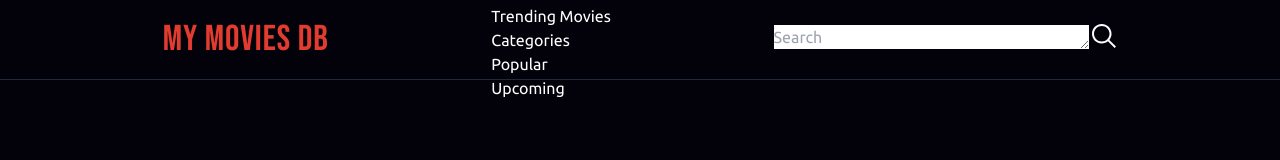
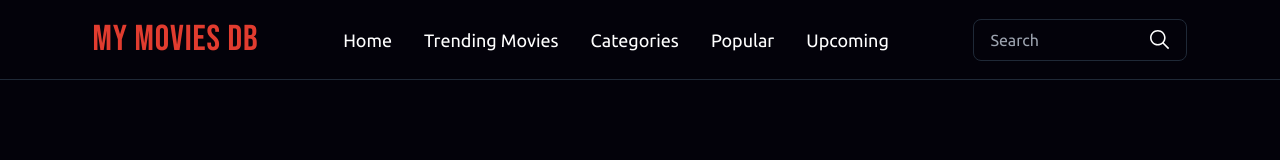
Before and after one commit to EFDillmann/my-movie-db, a website: page index.html in a window 1280 px wide. Drawn offline with Linux system fonts and the light colour scheme.

Commit message:
favicon and navbar

```diff
--- a/index.html
+++ b/index.html
@@ -4,6 +4,8 @@
     <meta charset="UTF-8">
     <meta name="viewport" content="width=device-width, initial-scale=1.0">
     <title>My Movie DB</title>
+    <!-- FavIcon -->
+    <link rel="shortcut icon" href="./assets/svg/fav.svg" type="image/x-icon">
     <!-- Styles -->
     <link rel="stylesheet" href="./src/styles/output.css">
     <!-- Font -->
@@ -14,19 +16,19 @@
 <body class="bg-myDark font-Ubuntu text-white">
     <header class="h-20 border-b border-gray-800">
         <nav class="h-full flex justify-evenly items-center">
-            <img class="desktop:hidden" src="./assets/svg/toggle-icon.svg" alt="toggle menu">
-            <h1 class="text-4xl font-Bebas font-medium text-myRed leading-8 tracking-wide">MY MOVIES DB</h1>
-            <img class="h-6 w-6 desktop:hidden" src="./assets/svg/search-icon.svg" alt="search icon">
-            <ul class="hidden desktop:block">
+            <img class="md:hidden" src="./assets/svg/toggle-icon.svg" alt="toggle menu">
+            <h1 class="text-4xl font-Bebas font-medium text-myRed leading-8 tracking-wide md:my-2 md:ml-2">MY MOVIES DB</h1>
+            <img class="h-6 w-6 md:hidden" src="./assets/svg/search-icon.svg" alt="search icon">
+            <ul class="hidden md:max-w-[578px] md:flex md:justify-center md:flex-row md:flex-wrap md:gap-8 md:font-normal md:text-lg md:leading-5">
                 <li>Home</li>
                 <li>Trending Movies</li>
                 <li>Categories</li>
                 <li>Popular</li>
                 <li>Upcoming</li>
             </ul>
-            <div id="search" class="hidden desktop:block">
-                <textarea name="" id="" cols="30" rows="1" placeholder="Search"></textarea>
-                <button><img src="./assets/svg/search-icon.svg" alt=""></button>
+            <div id="search" class="hidden md:flex md:items-center md:border md:border-gray-800 md:rounded-lg md:px-4 md:py-2 md:my-2 md:mr-2">
+                <textarea class="resize-none bg-transparent w-40" cols="30" rows="1" placeholder="Search"></textarea>
+                <button class="h-5 w-5"><img src="./assets/svg/search-icon.svg" alt=""></button>
             </div>
         </nav>
     </header>
--- a/tailwind.config.js
+++ b/tailwind.config.js
@@ -13,9 +13,6 @@ module.exports = {
       fontFamily : {
         Ubuntu : ['Ubuntu', 'sans-serif'],
         Bebas : ['Bebas Neue', 'sans-serif']
-      },
-      screens : {
-        'desktop' : '425px'
       }
     },
   },
```
Also changed, not shown: assets/svg/fav.svg (added), src/styles/output.css.
